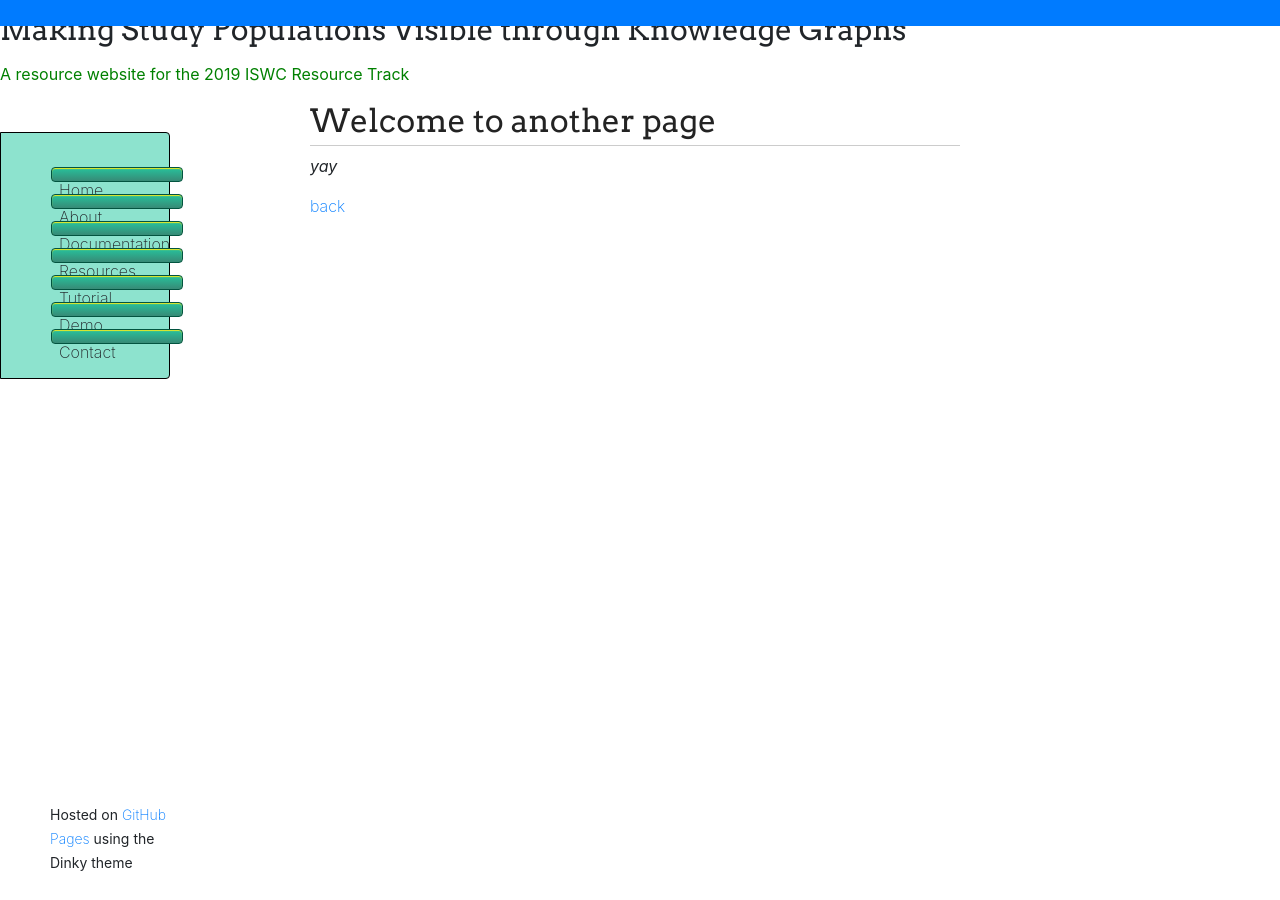
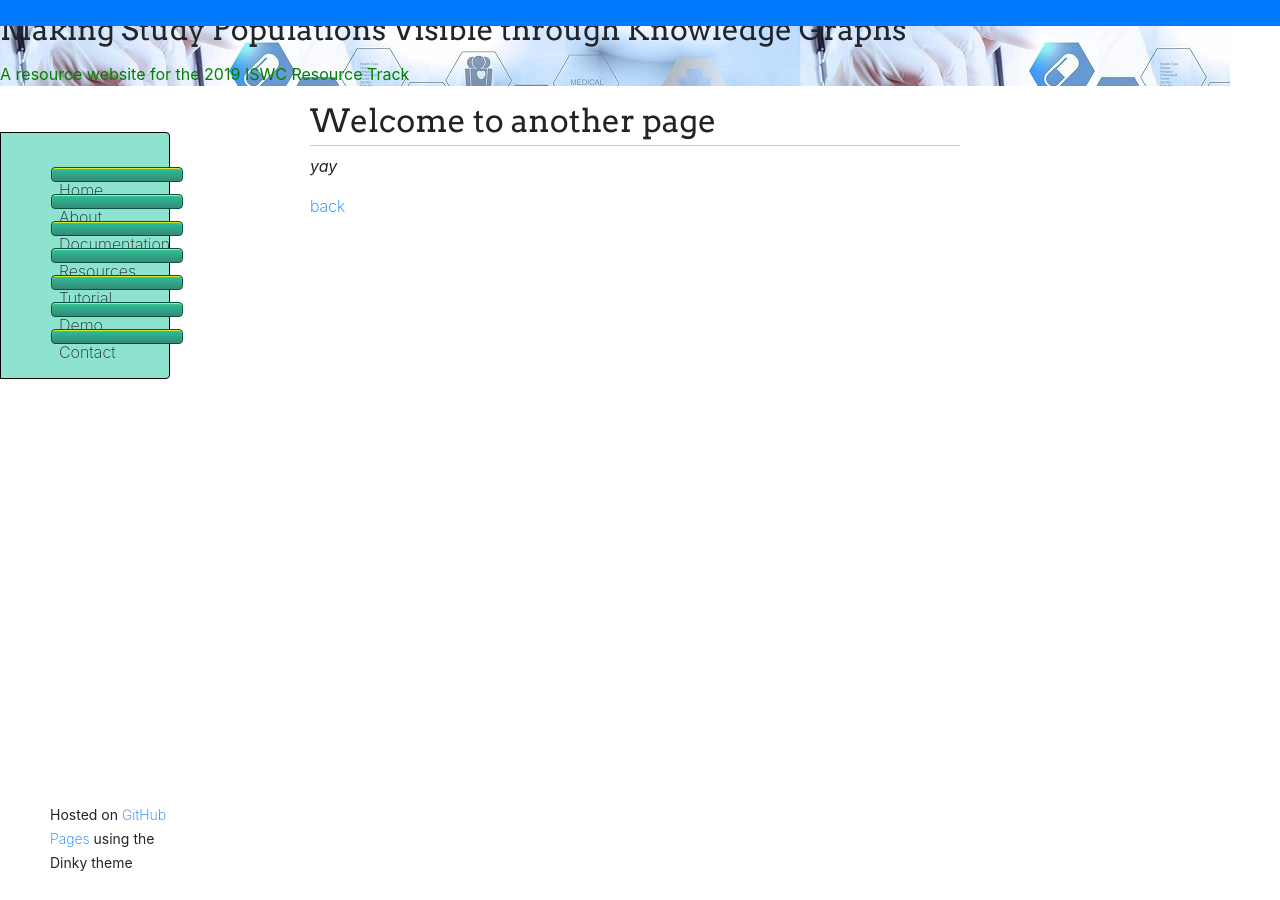
Before and after one commit to tetherless-world/study-cohort-ontology, a Jekyll site: the page built from another-page.md, in a window 1280 px wide. Built offline with Jekyll 4.4.1, drawn with Linux system fonts in a browser that asks for light colours; nearby versions of some CDN libraries; library files that are not in the unit come from our copies; our own code applies the rules of GitHub Pages for plain Markdown files.

Commit message:
Trying out some image changes

```diff
--- a/_layouts/default.html
+++ b/_layouts/default.html
@@ -10,7 +10,7 @@
     <script src="{{ '/assets/js/scale.fix.js' | relative_url }}"></script>
     <meta name="viewport" content="width=device-width, initial-scale=1, user-scalable=no">
 
-	  <div class="w3-container top" style="background:url{{'images/medical-banner-4.jpg' | relative_url}};color: green;">
+	  <div class="w3-container top" style="background:url({{'images/medical-banner-4.jpg' | relative_url}});color: green;">
   <h1 class="header">{{ site.title | default: site.github.repository_name }}</h1>
   <p class="header">{{ site.description | default: site.github.project_tagline }}</p>
 </div>
--- a/_sass/jekyll-theme-dinky.scss
+++ b/_sass/jekyll-theme-dinky.scss
@@ -55,7 +55,7 @@ h1, h2, h3 {
 }
 
 h1,h2, h3 {
-	display: block;
+	display: flex;
 	border-bottom: 1px solid #ccc;
 	padding-bottom: 5px;
 }
```
